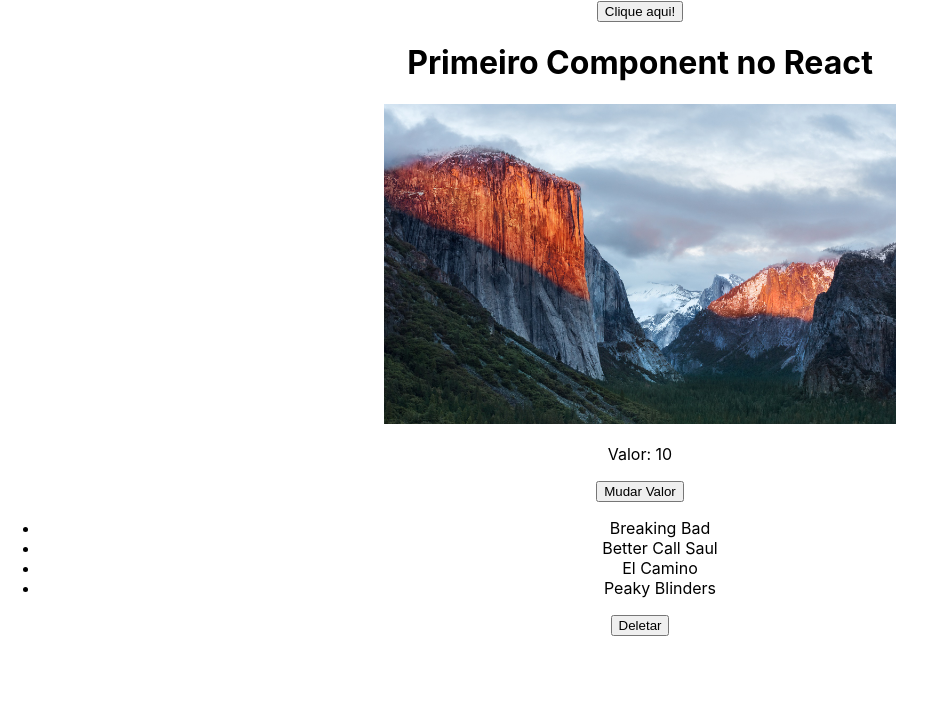
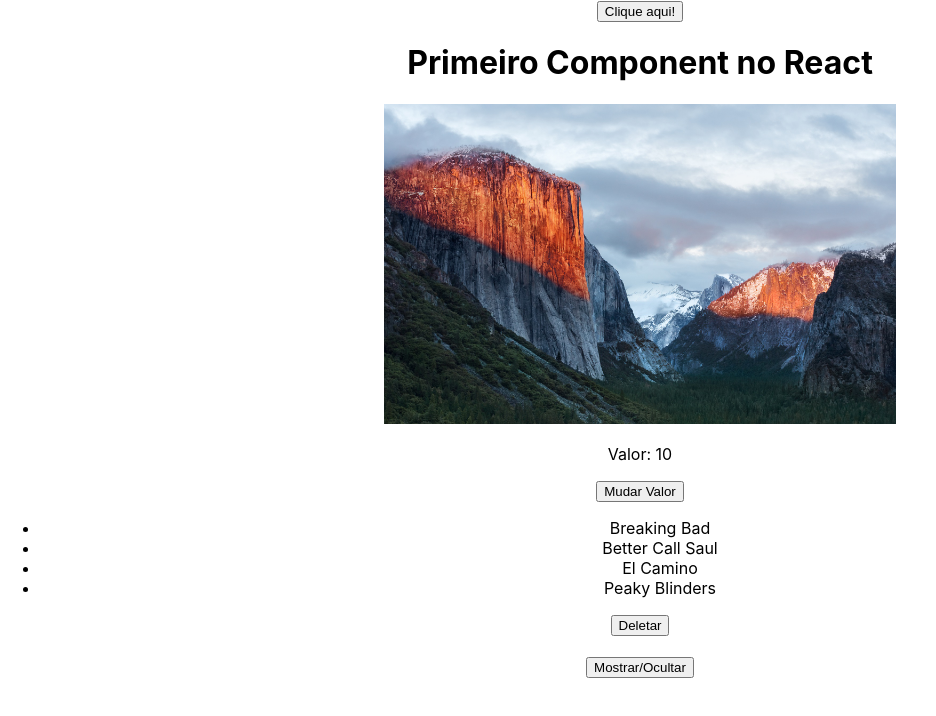
Before and after one commit to manell98/react-ts, a React (Create React App) app: page / in a window 1280 px wide. Shown: the top 716 px of the page, without its empty margins (0-936 px from the left). Built offline with nearby package versions, Linux system fonts and the light colour scheme.

Commit message:
primeiro condicional

```diff
--- a/src/App.tsx
+++ b/src/App.tsx
@@ -2,7 +2,8 @@ import './App.css';
 import Events from './components/events/Events';
 import FirstComponent from "./components/firstComponent/FirstComponent";
 import ManageData from './components/manageData/ManageData';
-import ListRender from "./components/listRender/ListRender"
+import ListRender from "./components/listRender/ListRender";
+import ConditionalRender from "./components/conditionalRender/ConditionalRender";
 
 function App() {
   return (
@@ -11,6 +12,7 @@ function App() {
       <FirstComponent />
       <ManageData />
       <ListRender />
+      <ConditionalRender />
     </div>
   );
 }
--- /dev/null
+++ b/src/components/conditionalRender/ConditionalRender.tsx
@@ -0,0 +1,22 @@
+import { useState } from "react";
+
+const ConditionalRender = () => {
+    const [condicao, setCondicao] = useState(false);
+
+    const mostrarH2 = () => {
+        setCondicao((prevCondicao: boolean) => {
+            if (prevCondicao) return false;
+
+            return true;
+        });
+    };
+
+  return (
+    <div>
+        <h2>{condicao && <p>Isso será exibido ????</p>}</h2>
+        <button onClick={mostrarH2}>Mostrar/Ocultar</button>
+    </div>
+  )
+}
+
+export default ConditionalRender;
--- a/src/components/listRender/ListRender.tsx
+++ b/src/components/listRender/ListRender.tsx
@@ -31,4 +31,4 @@ const ListRender = () => {
   )
 }
 
-export default ListRender
+export default ListRender;
```
